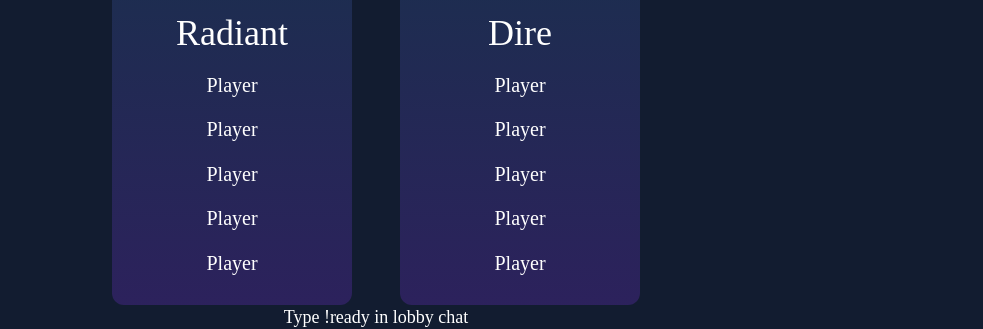
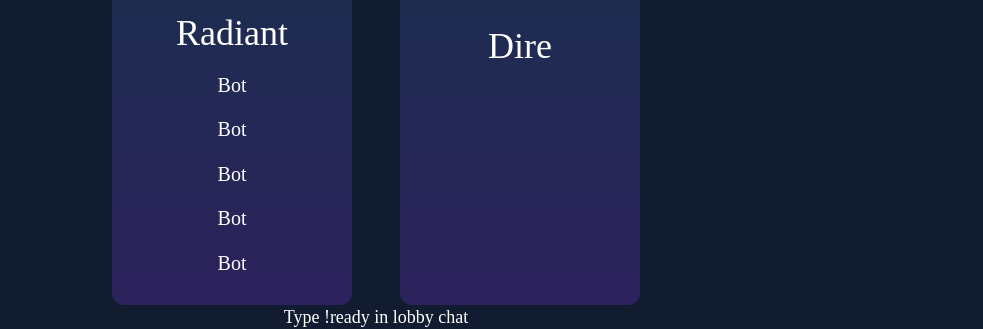
Before and after one commit to dca123/matchmaker-client, a Next.js app: page /lobby in a window 1280 px wide. Shown: the part 278-607 px from the top of the page, without its empty margins (264-1247 px from the left). Built offline with nearby package versions, Linux system fonts and the light colour scheme; no server answers; sample sign-in values are in the browser's storage; a web font is replaced by a local one.

Commit message:
fix(teamcard.tsx): changed default name to Bot and fixed showing only one user

```diff
--- a/src/layouts/TeamCard.tsx
+++ b/src/layouts/TeamCard.tsx
@@ -2,26 +2,24 @@ import { Text, Heading } from '@chakra-ui/react';
 import GradientCard from './GradientCard';
 
 export interface Player {
-  username: string;
+  id: string;
   ready: boolean;
 }
 export interface TeamCardProps {
   teamName: string;
   playerArray?: Player[];
 }
-export const defaultUser = {
-  username: 'Player',
+export const defaultUser: Player = {
+  id: 'Bot',
   ready: false,
 };
-const defaultProps = {
-  playerArray: [
-    defaultUser,
-    defaultUser,
-    defaultUser,
-    defaultUser,
-    defaultUser,
-  ],
-};
+export const defaultPlayerArray = [
+  defaultUser,
+  defaultUser,
+  defaultUser,
+  defaultUser,
+  defaultUser,
+];
 export default function TeamCard({
   teamName,
   playerArray,
@@ -33,40 +31,39 @@ export default function TeamCard({
       </Heading>
       <Text
         fontSize={['md', 'xl']}
-        color={playerArray?.[0].ready ? 'pink' : 'white'}
+        color={playerArray?.[0]?.ready ? 'pink' : 'white'}
         data-testid="playerName"
       >
-        {playerArray?.[0].username}
+        {playerArray?.[0]?.id}
       </Text>
       <Text
         fontSize={['md', 'xl']}
-        color={playerArray?.[0].ready ? 'pink' : 'white'}
+        color={playerArray?.[1]?.ready ? 'pink' : 'white'}
         data-testid="playerName"
       >
-        {playerArray?.[1].username}
+        {playerArray?.[1]?.id}
       </Text>
       <Text
         fontSize={['md', 'xl']}
-        color={playerArray?.[0].ready ? 'pink' : 'white'}
+        color={playerArray?.[2]?.ready ? 'pink' : 'white'}
         data-testid="playerName"
       >
-        {playerArray?.[2].username}
+        {playerArray?.[2]?.id}
       </Text>
       <Text
         fontSize={['md', 'xl']}
-        color={playerArray?.[0].ready ? 'pink' : 'white'}
+        color={playerArray?.[3]?.ready ? 'pink' : 'white'}
         data-testid="playerName"
       >
-        {playerArray?.[3].username}
+        {playerArray?.[3]?.id}
       </Text>
       <Text
         fontSize={['md', 'xl']}
-        color={playerArray?.[0].ready ? 'pink' : 'white'}
+        color={playerArray?.[4]?.ready ? 'pink' : 'white'}
         data-testid="playerName"
       >
-        {playerArray?.[4].username}
+        {playerArray?.[4]?.id}
       </Text>
     </GradientCard>
   );
 }
-TeamCard.defaultProps = defaultProps;
```
